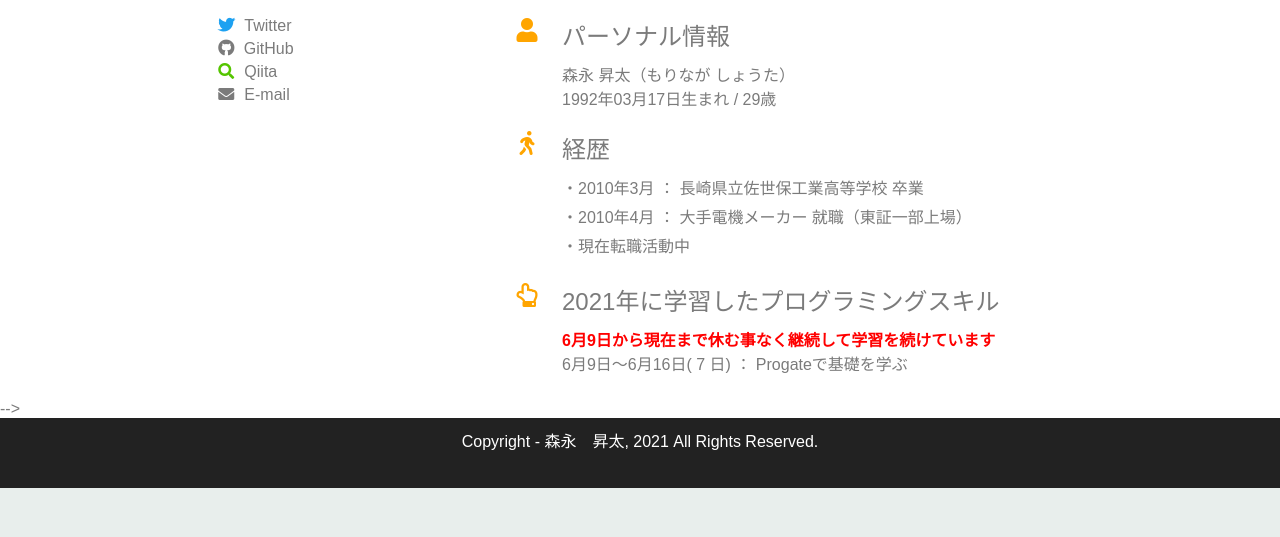
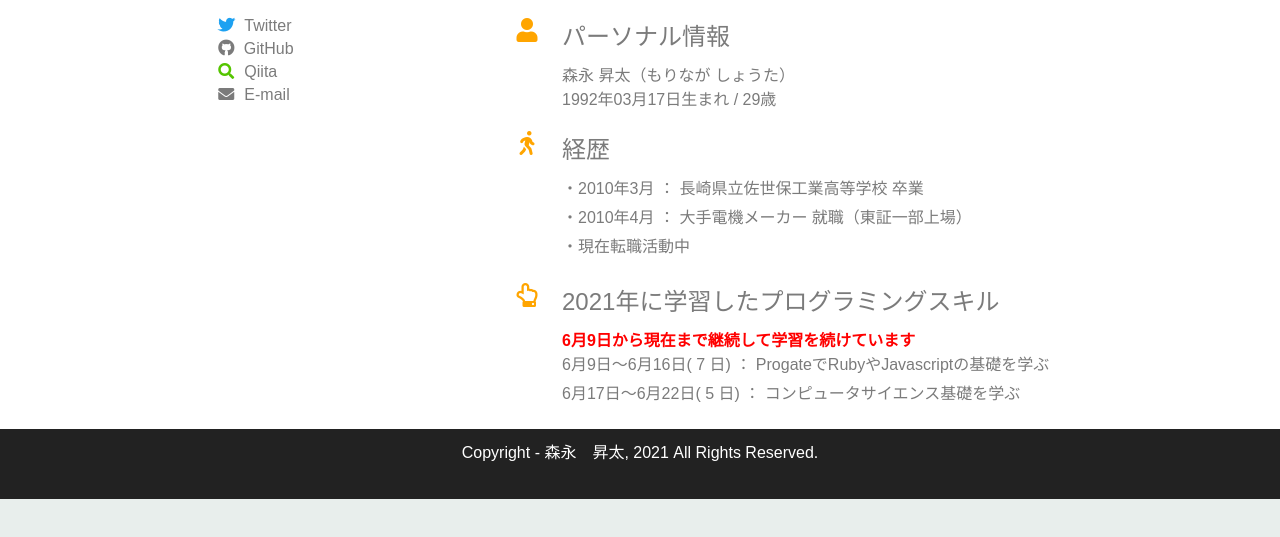
Before and after one commit to moriw0/portfolio_site, a plain HTML site: page index.html in a window 1280 px wide. Shown: the part 187-724 px from the top of the page. Drawn offline with nearby package versions, Linux system fonts and the light colour scheme.

Commit message:
add study histroy#2

```diff
--- a/index.html
+++ b/index.html
@@ -146,13 +146,13 @@
             </div>
             <div class="info">
               <h3 class="top_info">2021年に学習したプログラミングスキル</h3>
-              <p class="red-bold">6月9日から現在まで休む事なく継続して学習を続けています</p>
+              <p class="red-bold">6月9日から現在まで継続して学習を続けています</p>
               <ul>
-                <li>6月9日〜6月16日( 7 日) ： Progateで基礎を学ぶ</li>
-                <!-- <li>5月27日〜6月17日( 22 日) ： JavaScript,jQuery</li>
-                <li>6月18日〜6月30日( 13 日) ： PHP</li>
+                <li>6月9日〜6月16日( 7 日) ： ProgateでRubyやJavascriptの基礎を学ぶ</li>
+                <li>6月17日〜6月22日( 5 日) ： コンピュータサイエンス基礎を学ぶ</li>
+                <!-- <li>6月18日〜6月30日( 13 日) ： PHP</li>
                 <li>6月30日〜8月11日( 43 日) ： WordPress</li>
-                <li>8月12日〜現在（<span id="ruby_stady"></span>日） ： Ruby,Ruby on Rails</li> -->
+                <li>8月12日〜現在（<span id="ruby_stady"></span>日） ： Ruby,Ruby on Rails</li>
               </ul>
               <!-- <p>※成果物については下記参照ください</p> -->
             </div>
@@ -205,7 +205,7 @@
           </section> -->
         </div>
       </div>
-    </section> -->
+    </section>
 
     <!-- <section class="text-center back_dark padding_top" id="section2">
       <div class="front_text">Ruby<h2 class="back_text">Ruby</h2></div>
```
